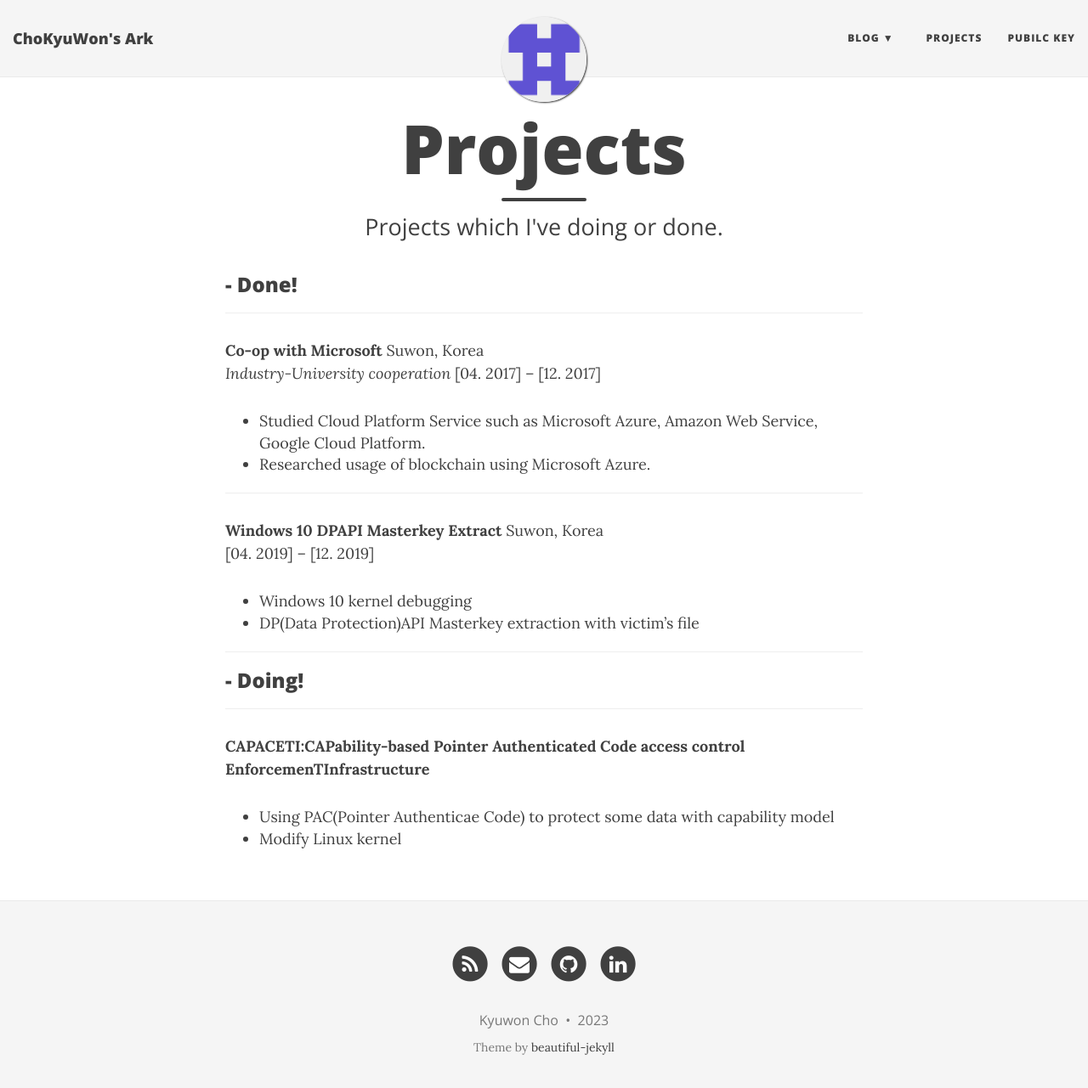
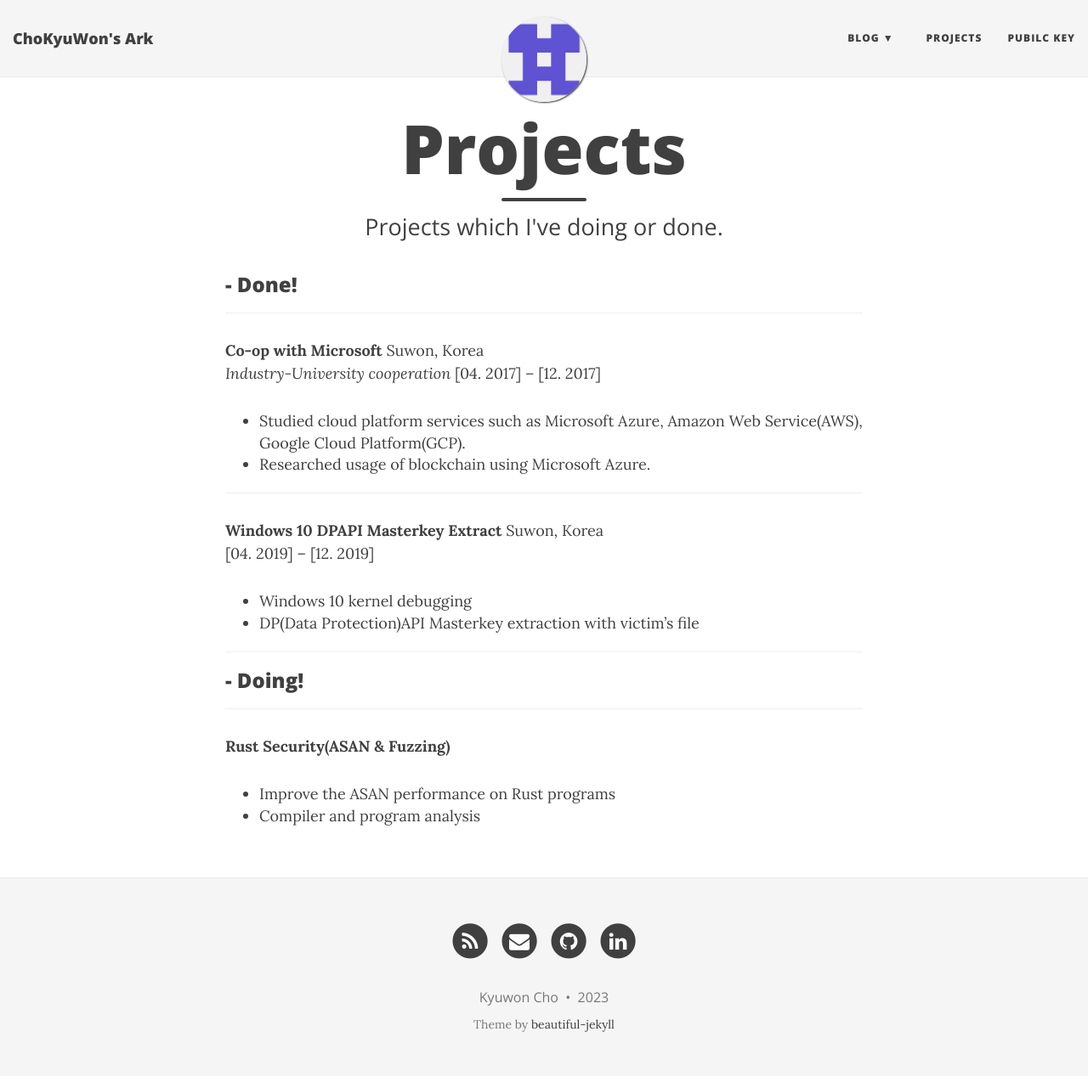
Before and after one commit to ChoKyuWon/ChoKyuWon.github.io, a Jekyll site: the page built from projects.md, in a window 1280 px wide and 1294 px high. Shown: the top 1281 px of the window at 85% size. Built offline with Jekyll 4.4.1, drawn with Linux system fonts in a browser that asks for light colours; nearby versions of some CDN libraries.

Commit message:
Update projects.md

```diff
--- a/projects.md
+++ b/projects.md
@@ -8,7 +8,7 @@ subtitle: Projects which I've doing or done.
 <hr/>
 __Co-op with Microsoft__		Suwon, Korea
 *Industry-University cooperation*		[04. 2017] – [12. 2017]
-* Studied Cloud Platform Service such as Microsoft Azure, Amazon Web Service, Google Cloud Platform.
+* Studied cloud platform services such as Microsoft Azure, Amazon Web Service(AWS), Google Cloud Platform(GCP).
 * Researched usage of blockchain using Microsoft Azure.
 <hr/>
 __Windows 10 DPAPI Masterkey Extract__		Suwon, Korea
@@ -18,6 +18,6 @@ __Windows 10 DPAPI Masterkey Extract__		Suwon, Korea
 <hr/>
 ### - Doing!
 <hr/>
-__CAPACETI:CAPability-based Pointer Authenticated Code access control EnforcemenTInfrastructure__
-* Using PAC(Pointer Authenticae Code) to protect some data with capability model
-* Modify Linux kernel
+__Rust Security(ASAN & Fuzzing)__
+* Improve the ASAN performance on Rust programs
+* Compiler and program analysis
```
